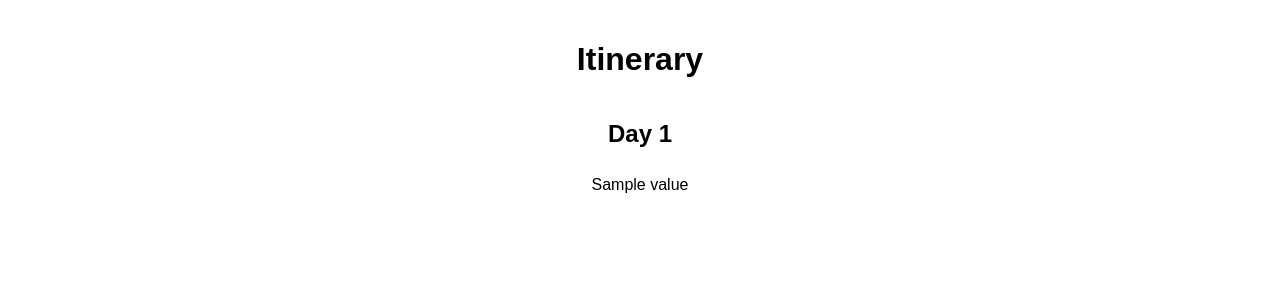
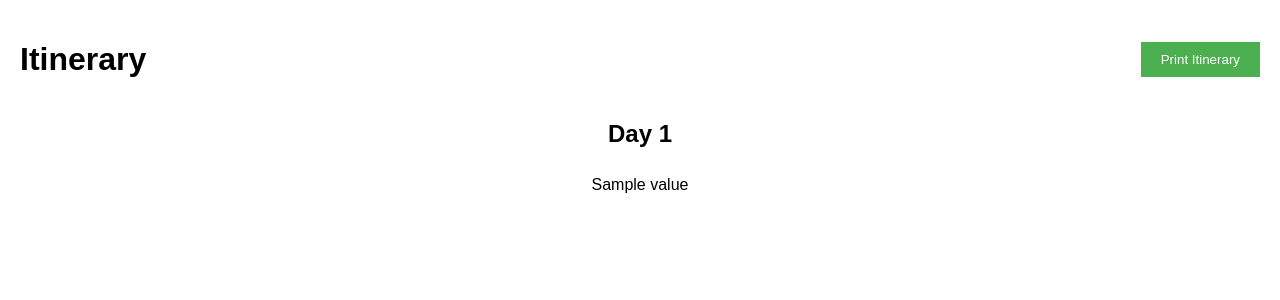
Before and after one commit to AnsahMohammad/pix, a Flask app: template templates/itinerary.html in a window 1280 px wide. Shown: the top 300 px of the page. Run offline with Flask 3, Linux system fonts and the light colour scheme; the template is opened without the code that fills it: most values are stand-ins (such as "Sample title", 1, 10 or a date in 2020).

Commit message:
chore: minor changes

```diff
--- a/core.py
+++ b/core.py
@@ -21,9 +21,9 @@ class Pixie:
         self.model_url = "https://api-inference.huggingface.co/models/" + self.model
 
     def prompt_generator(self, destination, days, budget, diet, interests, comments):
-        prompt = f"Generate travel itinerary to {destination} with timings"
+        prompt = f"Generate travel itinerary to {destination}"
         if days:
-            prompt += f" for {days} days"
+            prompt += f" for {days+1} days"
         # if budget:
         #     prompt += f" with a budget of {budget}"
         if diet:
--- a/server.py
+++ b/server.py
@@ -11,7 +11,7 @@ def home():
 @app.route('/generate', methods=['POST'])
 def generate():
     destination = request.form['destination']
-    days = request.form['days']
+    days = int(request.form['days'])
     date = request.form['date']
     budget = request.form['budget']
     diet = request.form['diet']
--- a/templates/itinerary.html
+++ b/templates/itinerary.html
@@ -12,6 +12,12 @@
             justify-content: center;
             align-items: center;
             flex-direction: column;
+        }
+        .header {
+            width: 100%;
+            display: flex;
+            justify-content: space-between;
+            align-items: center;
         }
         h1, h2 {
             text-align: center;
@@ -32,10 +38,23 @@
         tr:nth-child(even) {
             background-color: #f9f9f9;
         }
+        .print-button {
+            padding: 10px 20px;
+            background-color: #4CAF50;
+            color: white;
+            border: none;
+            cursor: pointer;
+        }
+        .print-button:hover {
+            background-color: #45a049;
+        }
     </style>
 </head>
 <body>
-    <h1>Itinerary</h1>
+    <div class="header">
+        <h1>Itinerary</h1>
+        <button class="print-button" onclick="window.print()">Print Itinerary</button>
+    </div>
     {% for day in itinerary %}
         <div class="day-section">
             <h2>Day {{ loop.index }}</h2>
```
